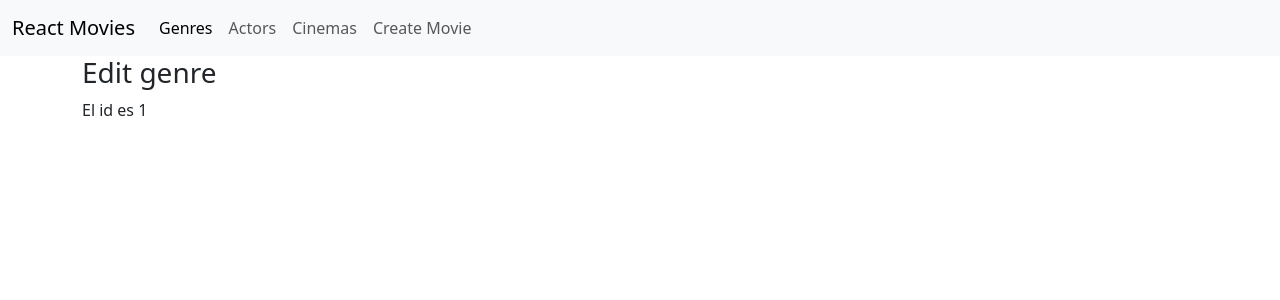
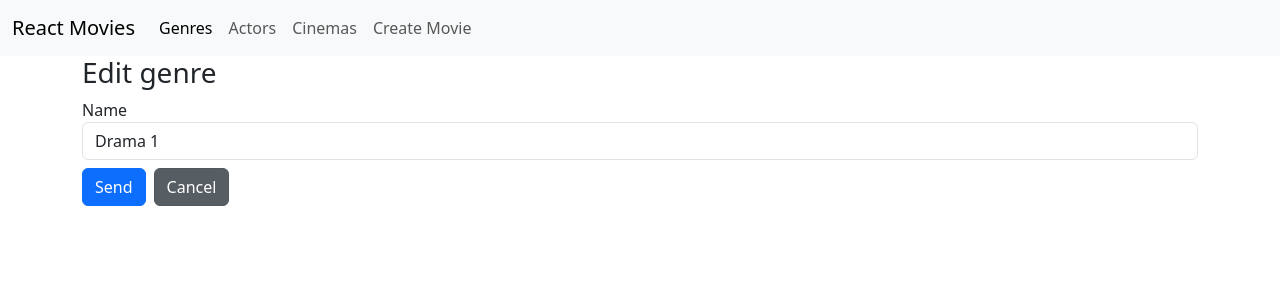
Before and after one commit to GBarrera817/react-peliculas, a React (Vite) app: page /genres/edit/1 in a window 1280 px wide. Shown: the top 300 px of the page. Built offline with nearby package versions, Linux system fonts and the light colour scheme.

Commit message:
Refactor genre creation and editing components; extract form logic into GenreForm component and implement validation

```diff
--- a/src/features/genres/components/GenreCreate.tsx
+++ b/src/features/genres/components/GenreCreate.tsx
@@ -1,27 +1,11 @@
-import { NavLink } from "react-router";
-import Button from "../../../components/Button";
-import { useForm, type SubmitHandler } from "react-hook-form";
-import * as yup from 'yup';
-import { yupResolver } from "@hookform/resolvers/yup";
-import { firstLetterUpper } from "../../../validations/Validations";
+import type CreateGenre from "../models/CreateGenre.model";
+import type { SubmitHandler } from "react-hook-form";
+import GenreForm from "./GenreForm";
 
 export default function GenreCreate() {
 
-    // register: connect interface prop, for example, name, with the proper input
-    // handleSubmit: for handle the submit of the form
-    // validationRules object is a parameter of useForm
-    // isSubmitting: true when form is submitting and false when end submission
-    const {
-        register,
-        handleSubmit,
-        formState: {errors, isValid, isSubmitting},
-    } = useForm<FormType>({
-        resolver: yupResolver(validationRules),
-        mode: 'onChange'
-    });
-
-    const onSubmit: SubmitHandler<FormType> = async (data) => {
-
+    const onSubmit: SubmitHandler<CreateGenre> = async (data) => {
+        console.log('Creating genre ...');
         await new Promise(resolve => setTimeout(resolve, 2000));
 
         console.log(data);
@@ -30,27 +14,7 @@ export default function GenreCreate() {
     return (
         <>
             <h3>Create genre</h3>
-            <form onSubmit={handleSubmit(onSubmit)}>
-                <div className="form-group">
-                    <label htmlFor="name">Name</label>
-                    <input type="text" autoComplete="off" className="form-control" {...register('name')}/>
-                    {errors.name && <p className="error">{errors.name.message}</p>}
-                </div>
-                <div className="mt-2">
-                    <Button type="submit" disabled={!isValid || isSubmitting}>{isSubmitting ? 'Sending ...' : 'Send'}</Button>
-                    <NavLink to="/genres" className="btn btn-secondary ms-2">Cancel</NavLink>
-                </div>
-            </form>
+            <GenreForm onSubmit={onSubmit}/>
         </>
     );
 }
-
-interface FormType {
-    name: string;
-}
-
-// Form Validation
-const validationRules = yup.object({
-
-    name: yup.string().required('Name is required').test(firstLetterUpper())
-});
--- a/src/features/genres/components/GenreEdit.tsx
+++ b/src/features/genres/components/GenreEdit.tsx
@@ -1,14 +1,38 @@
+import { useEffect, useState } from "react";
 import { useParams } from "react-router";
+import type CreateGenre from "../models/CreateGenre.model";
+import GenreForm from "./GenreForm";
+import type { SubmitHandler } from "react-hook-form";
+import Loading from "../../../components/Loading";
 
 export default function GenreEdit() {
 
     // New hook useParams: allow to receive the URL params
     const {id} = useParams();
+    const [model, setModel] = useState<CreateGenre | undefined>(undefined);
+
+    useEffect(() => {
+        const timerId = setTimeout(() => {
+
+            setModel({name: 'Drama ' + id})
+        },1000);
+
+        // Función para limpiar el el setTimeout
+        return () => clearTimeout(timerId);
+    },[id]);
+
+
+    const onSubmit: SubmitHandler<CreateGenre> = async (data) => {
+        console.log('Editing genre ...');
+        await new Promise(resolve => setTimeout(resolve, 2000));
+
+        console.log(data);
+    };
 
     return (
         <>
             <h3>Edit genre</h3>
-            <p>El id es {id}</p>
+            {model ? <GenreForm model={model} onSubmit={onSubmit}/> : <Loading/>}
         </>
     );
 }
--- /dev/null
+++ b/src/features/genres/components/GenreForm.tsx
@@ -0,0 +1,50 @@
+import { useForm, type SubmitHandler } from "react-hook-form";
+import type CreateGenre from "../models/CreateGenre.model";
+import { NavLink } from "react-router";
+import Button from "../../../components/Button";
+import { firstLetterUpper } from "../../../validations/Validations";
+import * as yup from "yup";
+import { yupResolver } from "@hookform/resolvers/yup";
+
+export default function GenreForm(props: GenreFormProps) {
+
+    // register: connect interface prop, for example, name, with the proper input
+    // handleSubmit: for handle the submit of the form
+    // validationRules object is a parameter of useForm
+    // isSubmitting: true when form is submitting and false when end submission
+    const {
+        register,
+        handleSubmit,
+        formState: {errors, isValid, isSubmitting},
+    } = useForm<CreateGenre>({
+        resolver: yupResolver(validationRules),
+        mode: 'onChange',
+        defaultValues: props.model ?? {name: ''}
+    });
+
+    return (
+        <>
+            <form onSubmit={handleSubmit(props.onSubmit)}>
+                <div className="form-group">
+                    <label htmlFor="name">Name</label>
+                    <input type="text" autoComplete="off" className="form-control" {...register('name')}/>
+                    {errors.name && <p className="error">{errors.name.message}</p>}
+                </div>
+                <div className="mt-2">
+                    <Button type="submit" disabled={!isValid || isSubmitting}>{isSubmitting ? 'Sending ...' : 'Send'}</Button>
+                    <NavLink to="/genres" className="btn btn-secondary ms-2">Cancel</NavLink>
+                </div>
+            </form>
+        </>
+    );
+}
+
+interface GenreFormProps {
+    model?: CreateGenre;
+    onSubmit: SubmitHandler<CreateGenre>
+}
+
+// Form Validation
+const validationRules = yup.object({
+    name: yup.string().required('Name is required').test(firstLetterUpper())
+});
--- /dev/null
+++ b/src/features/genres/models/CreateGenre.model.ts
@@ -0,0 +1,3 @@
+export default interface CreateGenre {
+    name: string;
+}
```
